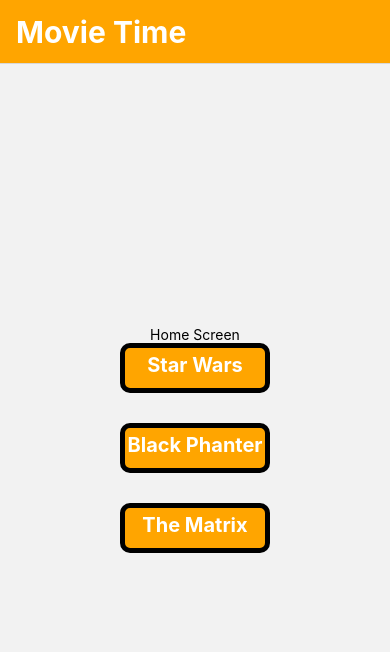
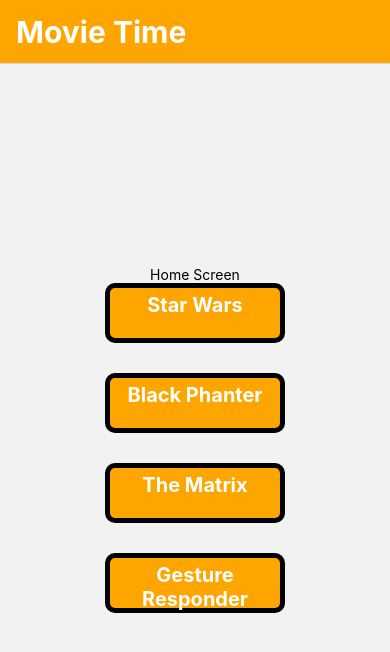
Before and after one commit to gabriel-paulino/LearningReactNative, a React Native app: screen /AppToHome in a window 390 px wide. Shown: the top 652 px of the page. Built offline with nearby package versions, Linux system fonts and the light colour scheme.

Commit message:
Gesture Responder Exemple

```diff
--- a/App.js
+++ b/App.js
@@ -7,6 +7,8 @@
 import HomeScreen from './src/screens/HomeScreen';
 import DetailsScreen from './src/screens/DetailsScreen';
 import ImageScreen from './src/screens/ImageScreen';
+import GestureResponderScreen from './src/screens/GestureResponderScreen';
+
 
 const Stack = createStackNavigator();
 
@@ -50,6 +52,10 @@
         name="BigImageViewToHome"
         component={HomeScreen}
         />
+        <Stack.Screen
+        name="HomeToGestureResponder"
+        component={GestureResponderScreen}
+        />
       </Stack.Navigator>
     </NavigationContainer>
   );
--- /dev/null
+++ b/src/screens/GestureResponderScreen.js
@@ -0,0 +1,83 @@
+import React from "react";
+import { onStartShouldSetResponder, View, Text, StyleSheet } from "react-native";
+
+
+const GestureResponderScreen = () => {
+    return(
+        <View style={styles.Root_View}
+            onStartShouldSetResponder={() => {
+                console.log('1st view should set?');
+                return false;
+            }}
+        >
+            <Text style={styles.RootText}>1st (Root) View</Text>
+
+            <View style={styles.Second_View}
+                onStartShouldSetResponder={() => {
+                    console.log('2nd view should set?');
+                    return true;
+                }}
+                onResponderGrant={() => {
+                    console.log('2nd view granted response');
+                }}
+                onResponderRelease={() => {
+                    console.log('2nd view released');
+                }}
+                onMoveShouldSetResponder={() => {
+                    console.log("2nd view should set move");
+                }}
+                onResponderMove={() => {
+                    console.log("2nd view responder move");
+                }}
+            >
+                <Text style={styles.SecondText}>2nd View</Text>
+
+                <View style={styles.Third_View}
+                    onStartShouldSetResponder={() => {
+                        console.log('3rd view should set?');
+                        return false;
+                    }}
+                >
+                    <Text style={styles.ThirdText}>3rd View</Text>
+                </View>
+            </View>
+        </View>
+    );
+};
+
+const styles = StyleSheet.create({
+    Root_View: {
+      flex: 1,
+      backgroundColor: 'aliceblue',
+      alignItems: 'center',
+      justifyContent: 'center',
+      borderWidth: 5,
+
+    },
+    RootText: {fontSize: 20, fontWeight: "bold"},
+    Second_View: {
+      flex: .7,
+      marginTop: 50,
+      marginLeft: 70,
+      backgroundColor: 'burlywood',
+      alignItems: 'center',
+      justifyContent: 'center',
+      borderWidth: 5,
+      borderColor: 'white',
+    },
+    SecondText: {fontSize: 20, color: 'white', fontWeight: "bold"},
+    Third_View: {
+      marginTop: 50,
+      marginLeft: 70,
+      width: 300,
+      height: 300,
+      backgroundColor: 'chocolate',
+      alignItems: 'center',
+      justifyContent: 'center',
+      borderWidth: 5,
+      borderColor: 'white'
+    },
+    ThirdText: {fontSize: 20, color: 'white', fontWeight: "bold"},
+  });
+
+export default GestureResponderScreen;
--- a/src/screens/HomeScreen.js
+++ b/src/screens/HomeScreen.js
@@ -43,6 +43,14 @@
                         <Text style={styles.touchableText}>The Matrix</Text>
                     </View>
             </TouchableOpacity>
+            <TouchableOpacity
+            style={styles.touchableView}
+            onPress={ () => {
+                navigation.navigate("HomeToGestureResponder")}}>
+                    <View>
+                        <Text style={styles.touchableText}>Gesture Responder</Text>
+                    </View>
+            </TouchableOpacity>
         </View>
     );
 };
@@ -55,8 +63,8 @@
     },
     touchableView: {
         marginBottom: 30,
-        width: 150,
-        height: 50,
+        width: 180,
+        height: 60,
         alignItems: 'center',
         backgroundColor: 'orange',
         borderWidth: 5,
```
